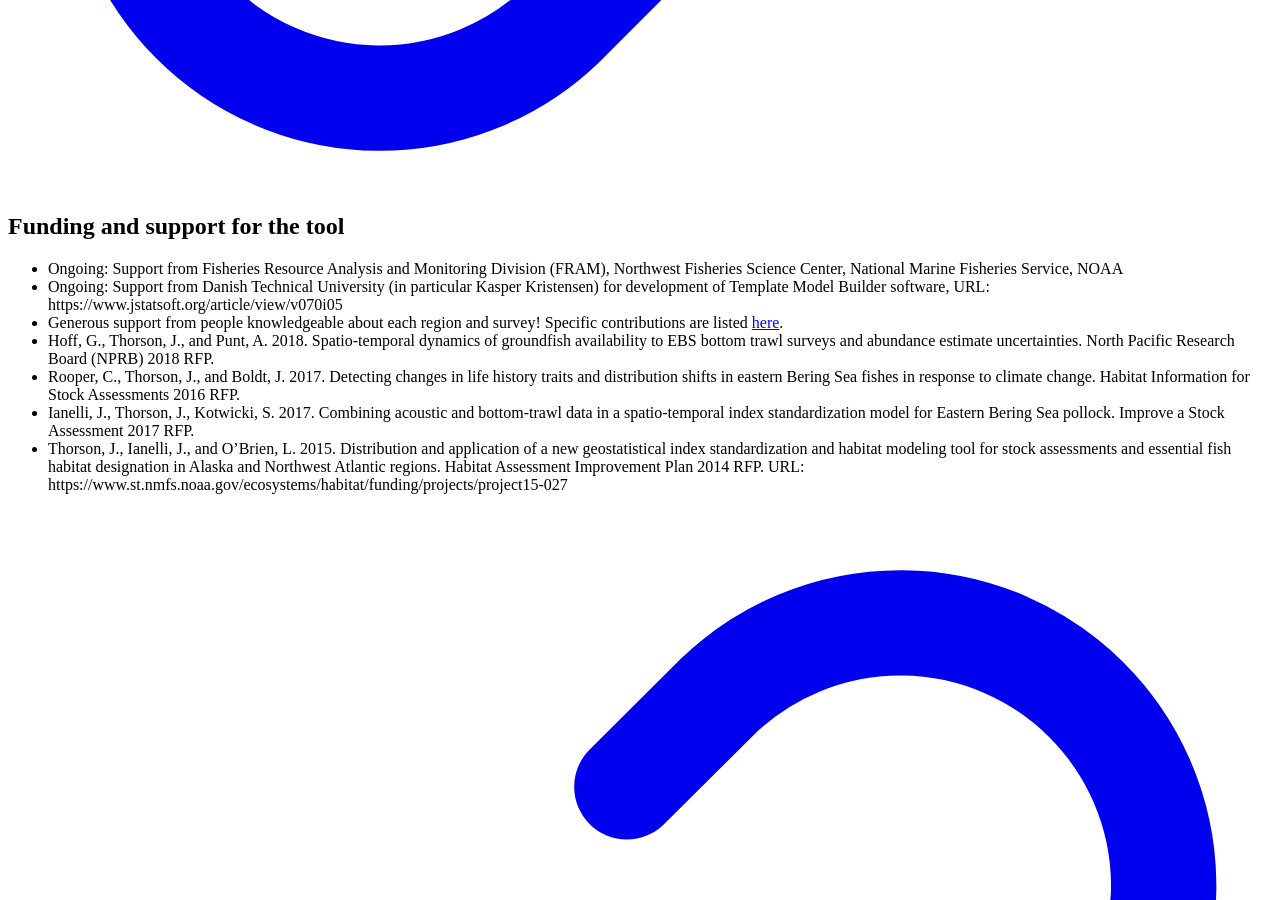
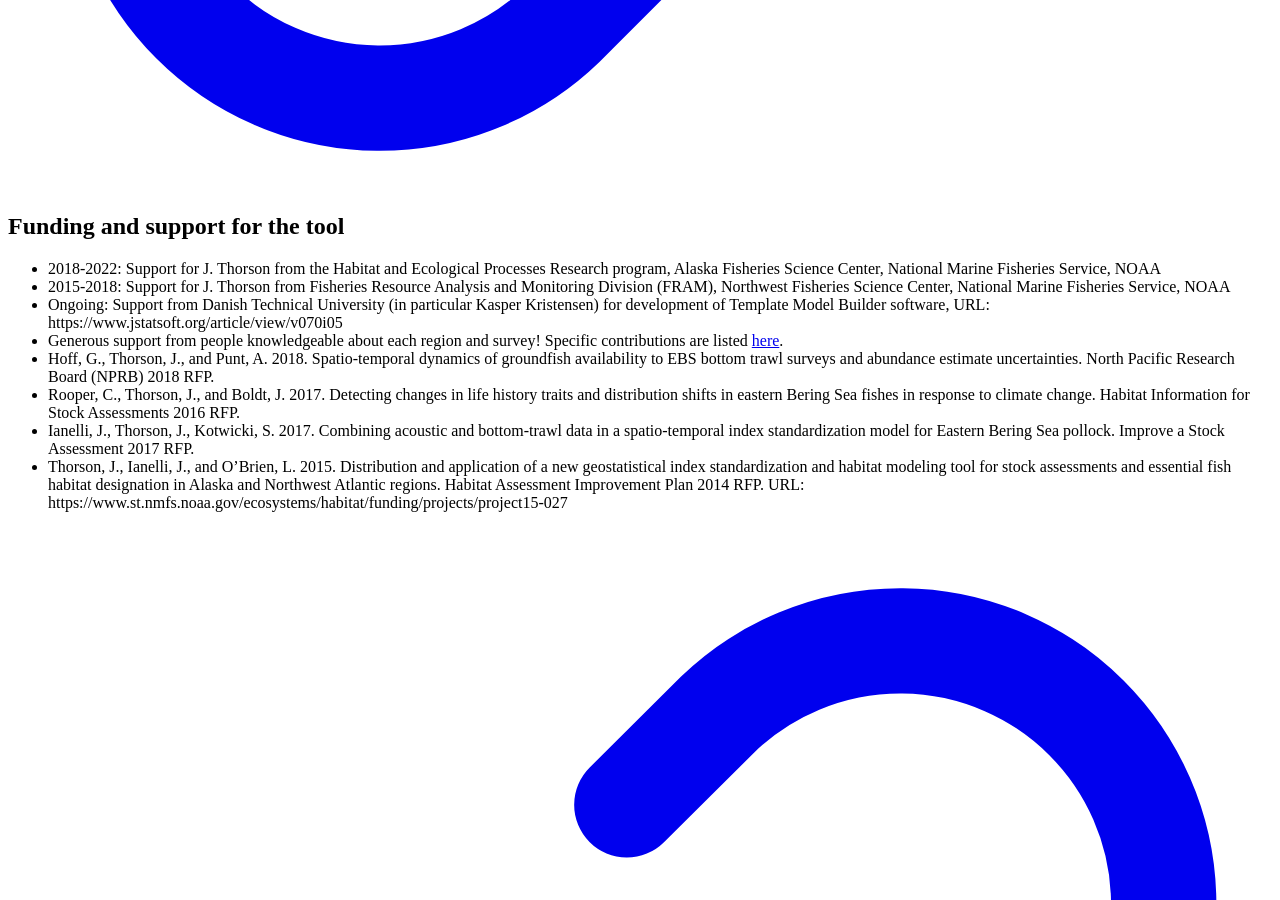
Before and after one commit to James-Thorson-NOAA/James-Thorson-NOAA.github.io, a Jekyll site: the page built from index.md, in a window 1280 px wide and 900 px high, scrolled down 10030 px. Built offline with Jekyll 4.4.1, drawn with Linux system fonts in a browser that asks for light colours.

Commit message:
acknowledge support from Janelle on website

```diff
--- a/index.md
+++ b/index.md
@@ -62,7 +62,8 @@ Current members are:
 
 ## Funding and support for the tool
 
-* Ongoing:  Support from Fisheries Resource Analysis and Monitoring Division (FRAM), Northwest Fisheries Science Center, National Marine Fisheries Service, NOAA
+* 2018-2022: Support for J. Thorson from the Habitat and Ecological Processes Research program, Alaska Fisheries Science Center, National Marine Fisheries Service, NOAA
+* 2015-2018: Support for J. Thorson from Fisheries Resource Analysis and Monitoring Division (FRAM), Northwest Fisheries Science Center, National Marine Fisheries Service, NOAA
 * Ongoing:  Support from Danish Technical University (in particular Kasper Kristensen) for  development of Template Model Builder software, URL: https://www.jstatsoft.org/article/view/v070i05
 * Generous support from people knowledgeable about each region and survey! Specific contributions are listed [here](https://github.com/nwfsc-assess/geostatistical_delta-GLMM/blob/master/shiny/Acknowledgements_for_regional_inputs.csv).
 * Hoff, G., Thorson, J., and Punt, A.  2018. Spatio-temporal dynamics of groundfish availability to EBS bottom trawl surveys and abundance estimate uncertainties.  North Pacific Research Board (NPRB) 2018 RFP.
@@ -70,7 +71,6 @@ Current members are:
 * Ianelli, J., Thorson, J., Kotwicki, S. 2017. Combining acoustic and bottom-trawl data in a spatio-temporal index standardization model for Eastern Bering Sea pollock.  Improve a Stock Assessment 2017 RFP.
 * Thorson, J., Ianelli, J., and O’Brien, L.  2015.  Distribution and application of a new geostatistical index standardization and habitat modeling tool for stock assessments and essential fish habitat designation in Alaska and Northwest Atlantic regions.  Habitat Assessment Improvement Plan 2014 RFP.  URL: https://www.st.nmfs.noaa.gov/ecosystems/habitat/funding/projects/project15-027
 
-
 ## Disclaimer
 
 “The United States Department of Commerce (DOC) GitHub project code is provided on an ‘as is’ basis and the user assumes responsibility for its use. DOC has relinquished control of the information and no longer has responsibility to protect the integrity, confidentiality, or availability of the information. Any claims against the Department of Commerce stemming from the use of its GitHub project will be governed by all applicable Federal law. Any reference to specific commercial products, processes, or services by service mark, trademark, manufacturer, or otherwise, does not constitute or imply their endorsement, recommendation or favoring by the Department of Commerce. The Department of Commerce seal and logo, or the seal and logo of a DOC bureau, shall not be used in any manner to imply endorsement of any commercial product or activity by DOC or the United States Government.”
```
